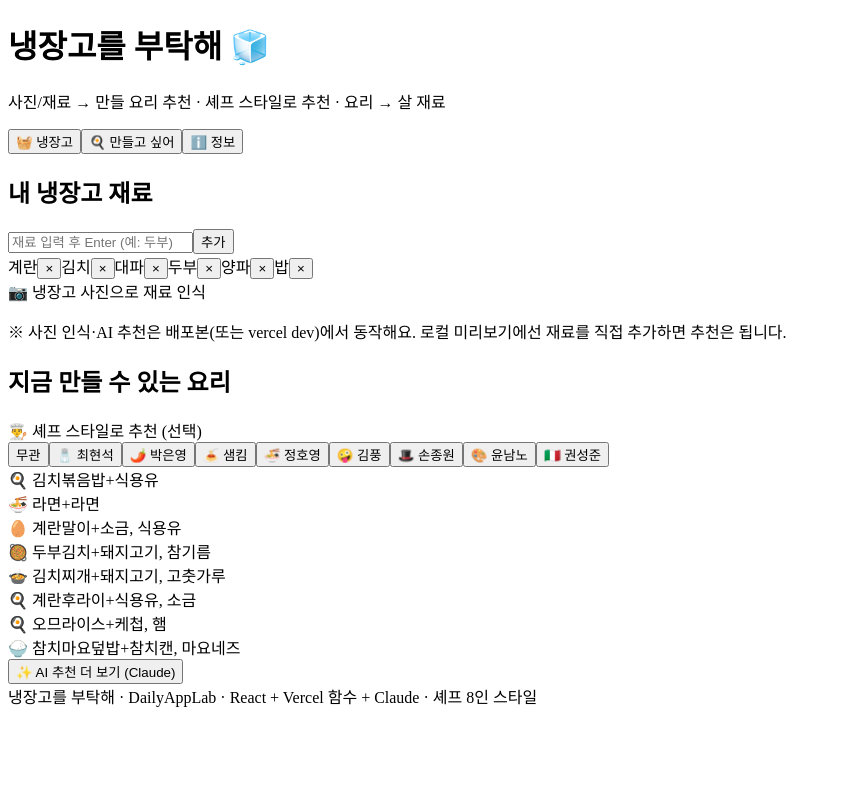
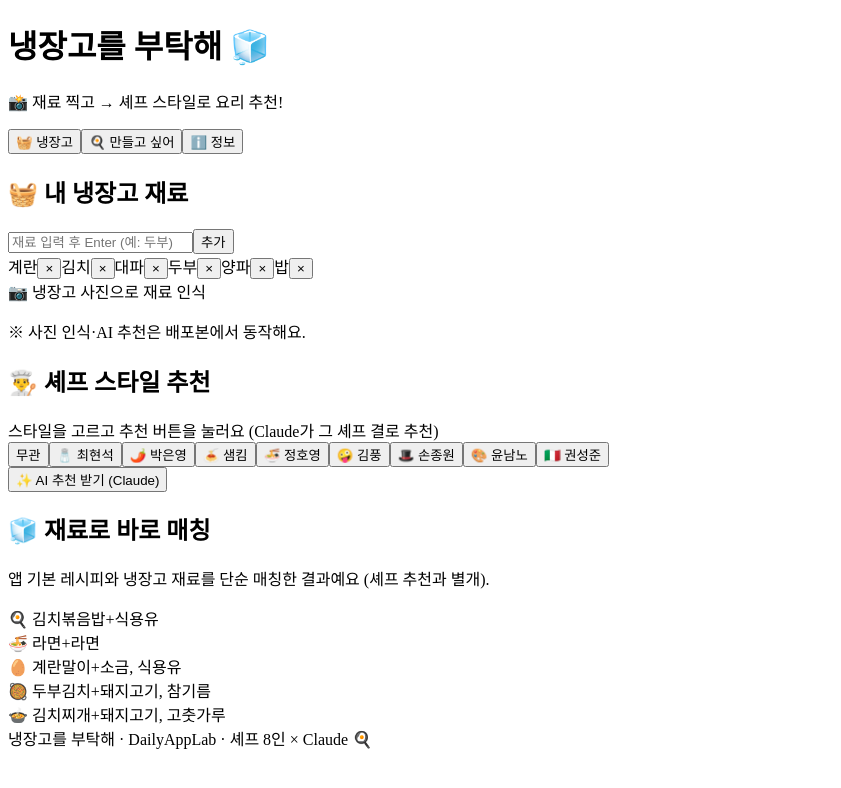
Before and after one commit to Abraham721/fridge-please, a React (Vite) app: page / in a window 1280 px wide. Shown: the top 788 px of the page, without its empty margins (0-841 px from the left). Built offline with nearby package versions, Linux system fonts and the light colour scheme; the HTML template or start-up script is replaced by a standard one.

Commit message:
키치 스타일 UI 리뉴얼 + 추천 섹션 분리

```diff
--- a/index.html
+++ b/index.html
@@ -4,6 +4,9 @@
     <meta charset="UTF-8" />
     <meta name="viewport" content="width=device-width, initial-scale=1.0" />
     <title>냉장고를 부탁해</title>
+    <link rel="preconnect" href="https://fonts.googleapis.com" />
+    <link rel="preconnect" href="https://fonts.gstatic.com" crossorigin />
+    <link href="https://fonts.googleapis.com/css2?family=Black+Han+Sans&family=Jua&display=swap" rel="stylesheet" />
   </head>
   <body>
     <div id="root"></div>
--- a/src/App.jsx
+++ b/src/App.jsx
@@ -73,7 +73,7 @@ export default function App() {
     <div className="app">
       <header className="top">
         <h1>냉장고를 부탁해 <span className="emoji">🧊</span></h1>
-        <p className="sub">사진/재료 → 만들 요리 추천 · 셰프 스타일로 추천 · 요리 → 살 재료</p>
+        <p className="sub">📸 재료 찍고 → 셰프 스타일로 요리 추천!</p>
       </header>
 
       <nav className="tabs">
@@ -88,7 +88,7 @@ export default function App() {
       {tab === 'fridge' && (
         <main>
           <section className="card">
-            <h2>내 냉장고 재료</h2>
+            <h2>🧺 내 냉장고 재료</h2>
             <div className="addrow">
               <input value={input} onChange={e => setInput(e.target.value)}
                 onKeyDown={e => { if (e.key === 'Enter') { addIngredient(input); setInput('') } }}
@@ -105,7 +105,7 @@ export default function App() {
               📷 냉장고 사진으로 재료 인식
               <input type="file" accept="image/*" onChange={onPhoto} hidden />
             </label>
-            <p className="muted small">※ 사진 인식·AI 추천은 배포본(또는 vercel dev)에서 동작해요. 로컬 미리보기에선 재료를 직접 추가하면 추천은 됩니다.</p>
+            <p className="muted small">※ 사진 인식·AI 추천은 배포본에서 동작해요.</p>
             {detected.length > 0 && (
               <div className="detected">
                 <b>인식된 재료 (눌러서 추가):</b>
@@ -118,11 +118,10 @@ export default function App() {
             )}
           </section>
 
-          <section className="card">
-            <h2>지금 만들 수 있는 요리</h2>
-
+          <section className="card chefcard">
+            <h2>👨‍🍳 셰프 스타일 추천</h2>
             <div className="chefbar">
-              <span className="lbl">👨‍🍳 셰프 스타일로 추천 (선택)</span>
+              <span className="lbl">스타일을 고르고 추천 버튼을 눌러요 (Claude가 그 셰프 결로 추천)</span>
               <div className="chips">
                 <button className={'chip add' + (chefId === '' ? ' sel' : '')} onClick={() => setChefId('')}>무관</button>
                 {CHEFS.map(c => (
@@ -131,16 +130,7 @@ export default function App() {
               </div>
               {chef && <p className="chefinfo">{chef.emoji} <b>{chef.name}</b> · {chef.cuisine} · {chef.restaurant}<br/>{chef.style}</p>}
             </div>
-
-            {local.makeable.length === 0 && local.almost.length === 0 && <p className="muted">매칭되는 요리가 없어요. 재료를 더 추가해 보세요.</p>}
-            {local.makeable.map(r => (
-              <div className="rec" key={r.name}><span>{r.emoji} {r.name}</span><span className="ok">재료 OK</span></div>
-            ))}
-            {local.almost.map(r => (
-              <div className="rec" key={r.name}><span>{r.emoji} {r.name}</span><span className="miss">+{r.missing.join(', ')}</span></div>
-            ))}
-
-            <button className="ai" onClick={onAiRecommend}>✨ {chef ? (chef.name + ' 스타일로 추천') : 'AI 추천 더 보기 (Claude)'}</button>
+            <button className="ai" onClick={onAiRecommend}>✨ {chef ? (chef.name + ' 스타일로 추천!') : 'AI 추천 받기 (Claude)'}</button>
             {aiRecipes && aiRecipes.length === 0 && <p className="muted small">추천 결과가 없어요. 재료를 더 넣거나 셰프를 바꿔보세요.</p>}
             {aiRecipes && aiRecipes.map((r, i) => (
               <div className="rec airec" key={i}>
@@ -154,13 +144,25 @@ export default function App() {
               </div>
             ))}
           </section>
+
+          <section className="card">
+            <h2>🧊 재료로 바로 매칭</h2>
+            <p className="muted small">앱 기본 레시피와 냉장고 재료를 단순 매칭한 결과예요 (셰프 추천과 별개).</p>
+            {local.makeable.length === 0 && local.almost.length === 0 && <p className="muted">매칭되는 요리가 없어요. 재료를 더 추가해 보세요.</p>}
+            {local.makeable.slice(0, 6).map(r => (
+              <div className="rec" key={r.name}><span>{r.emoji} {r.name}</span><span className="ok">재료 OK</span></div>
+            ))}
+            {local.almost.slice(0, 5).map(r => (
+              <div className="rec" key={r.name}><span>{r.emoji} {r.name}</span><span className="miss">+{r.missing.join(', ')}</span></div>
+            ))}
+          </section>
         </main>
       )}
 
       {tab === 'cook' && (
         <main>
           <section className="card">
-            <h2>만들고 싶은 요리 → 살 재료</h2>
+            <h2>🍳 만들고 싶어 → 살 재료</h2>
             <div className="addrow">
               <input value={target} onChange={e => setTarget(e.target.value)}
                 onKeyDown={e => { if (e.key === 'Enter') onCook() }}
@@ -182,7 +184,7 @@ export default function App() {
                   </div>
                   <div>
                     <b className="need">🛒 사야 할 것</b>
-                    <ul>{cook.need.length ? cook.need.map(i => <li key={i}>{i}</li>) : <li className="muted">다 있어요! 바로 만들 수 있어요 🎉</li>}</ul>
+                    <ul>{cook.need.length ? cook.need.map(i => <li key={i}>{i}</li>) : <li className="muted">다 있어요! 🎉</li>}</ul>
                   </div>
                 </div>
               </div>
@@ -194,16 +196,16 @@ export default function App() {
       {tab === 'info' && (
         <main>
           <section className="card">
-            <h2>정보</h2>
-            <p>사진 인식과 AI 추천은 <b>우리 서버(Vercel 함수)에서 Claude</b>로 동작해요. API 키는 <b>서버 환경변수에만</b> 있고, 이 앱(브라우저)이나 코드에는 들어가지 않아요.</p>
-            <p><b>셰프 스타일 추천</b>: "냉장고를 부탁해" 시즌2 8인 셰프(최현석·박은영·샘킴·정호영·김풍·손종원·윤남노·권성준)의 스타일 프로필을 Claude에 넘겨, 그 셰프 결의 요리를 추천해요.</p>
-            <p className="muted small">로컬에서 <code>npm run dev</code>(vite)만 켜면 백엔드가 없어 AI는 안 돼요. 배포본 또는 <code>vercel dev</code>에서 동작. 냉장고 재료·선택 셰프는 이 브라우저에만 저장돼요.</p>
+            <h2>ℹ️ 정보</h2>
+            <p>사진 인식과 AI 추천은 <b>우리 서버(Vercel 함수)에서 Claude</b>로 동작해요. API 키는 <b>서버 환경변수에만</b> 있어요.</p>
+            <p><b>셰프 스타일 추천</b>: 냉부 시즌2 8인 셰프(최현석·박은영·샘킴·정호영·김풍·손종원·윤남노·권성준)의 스타일·회차 요리를 Claude에 넘겨 그 셰프 결로 추천해요.</p>
+            <p className="muted small">냉장고 재료·선택 셰프는 이 브라우저에만 저장돼요.</p>
             <button className="danger" onClick={() => { if (window.confirm('재료/설정을 모두 지울까요?')) { localStorage.removeItem(LS_ING); localStorage.removeItem(LS_CHEF); window.location.reload() } }}>초기화</button>
           </section>
         </main>
       )}
 
-      <footer className="foot">냉장고를 부탁해 · DailyAppLab · React + Vercel 함수 + Claude · 셰프 8인 스타일</footer>
+      <footer className="foot">냉장고를 부탁해 · DailyAppLab · 셰프 8인 × Claude 🍳</footer>
     </div>
   )
 }
--- a/src/styles.css
+++ b/src/styles.css
@@ -1,84 +1,94 @@
 :root {
-  --bg1: #fff7ef; --bg2: #f1faf0; --card: #fff; --ink: #2a2620; --muted: #857c6f;
-  --line: #eee6dc; --accent: #f0883e; --accent2: #2fae6b; --green: #23c08a; --red: #e2614e;
+  --ink: #1b1530;
+  --pink: #ff4d8d; --lime: #8be04e; --blue: #4d7cff; --yellow: #ffd23f;
+  --tang: #ff7a3c; --mint: #36e0c8; --purple: #a87bff;
+  --card: #ffffff;
+  --sh: 4px 4px 0 var(--ink);
+  --sh-sm: 3px 3px 0 var(--ink);
 }
 * { box-sizing: border-box; margin: 0; padding: 0; }
 body {
-  font-family: -apple-system, BlinkMacSystemFont, "Segoe UI", Roboto, "Apple SD Gothic Neo", "Malgun Gothic", sans-serif;
-  background: linear-gradient(160deg, var(--bg1), var(--bg2)); color: var(--ink);
+  font-family: 'Jua', 'Apple SD Gothic Neo', 'Malgun Gothic', sans-serif;
+  color: var(--ink);
+  background:
+    radial-gradient(circle at 10px 10px, rgba(27,21,48,.05) 2px, transparent 2.5px) 0 0 / 22px 22px,
+    linear-gradient(160deg, #ffe1ef 0%, #fff6df 45%, #d8f3ff 100%);
+  background-attachment: fixed;
   -webkit-font-smoothing: antialiased; min-height: 100vh;
 }
-.app { max-width: 560px; margin: 0 auto; padding: 18px 14px 40px; }
-.top h1 { font-size: 24px; font-weight: 800; letter-spacing: -.5px; }
-.top .sub { color: var(--muted); font-size: 13px; margin-top: 2px; }
-.tabs { display: flex; gap: 6px; margin: 16px 0; }
+.app { max-width: 600px; margin: 0 auto; padding: 20px 14px 56px; }
+.top { text-align: center; margin-bottom: 14px; }
+.top h1 {
+  font-family: 'Black Han Sans', sans-serif; font-weight: 400; font-size: 36px; line-height: 1.05;
+  letter-spacing: .5px; color: #fff; -webkit-text-stroke: 2.5px var(--ink); text-shadow: 4px 4px 0 var(--pink);
+}
+.top h1 .emoji { -webkit-text-stroke: 0; }
+.top .sub {
+  margin-top: 10px; font-size: 13px; color: var(--ink); background: var(--yellow);
+  display: inline-block; padding: 5px 13px; border: 2px solid var(--ink); border-radius: 999px; box-shadow: var(--sh-sm);
+}
+.tabs { display: flex; gap: 8px; margin: 16px 0; }
 .tabs button {
-  flex: 1; padding: 10px 6px; border: 1px solid var(--line); background: #fff; color: var(--muted);
-  border-radius: 12px; font-size: 13px; font-weight: 700; cursor: pointer;
+  flex: 1; padding: 11px 6px; border: 2.5px solid var(--ink); background: #fff; color: var(--ink);
+  border-radius: 14px; font-family: inherit; font-size: 14px; cursor: pointer; box-shadow: var(--sh-sm); transition: transform .05s;
 }
-.tabs button.on { background: var(--ink); color: #fff; border-color: var(--ink); }
-.banner { border-radius: 12px; padding: 10px 13px; font-size: 13px; margin-bottom: 12px; font-weight: 600; }
-.banner.busy { background: #fff4ea; color: #b5651d; border: 1px solid #f6dcc4; }
-.banner.err { background: #fdf0ed; color: #c0392b; border: 1px solid #f3d2cb; cursor: pointer; }
-.banner .x { float: right; opacity: .6; }
-.card {
-  background: var(--card); border: 1px solid var(--line); border-radius: 16px;
-  padding: 16px 16px; margin-bottom: 14px; box-shadow: 0 6px 20px rgba(60,45,30,.05);
+.tabs button.on { background: var(--yellow); }
+.tabs button:active { transform: translate(2px,2px); box-shadow: none; }
+.banner { border: 2.5px solid var(--ink); border-radius: 14px; padding: 10px 13px; font-size: 14px; margin-bottom: 14px; box-shadow: var(--sh-sm); }
+.banner.busy { background: var(--mint); }
+.banner.err { background: var(--pink); color: #fff; cursor: pointer; }
+.banner .x { float: right; }
+.card { background: var(--card); border: 3px solid var(--ink); border-radius: 20px; padding: 18px 16px; margin-bottom: 18px; box-shadow: var(--sh); }
+.card.chefcard { background: #fff0f6; }
+.card h2 {
+  display: inline-block; font-family: 'Black Han Sans', sans-serif; font-weight: 400; font-size: 18px; color: var(--ink);
+  background: var(--lime); border: 2.5px solid var(--ink); border-radius: 10px; padding: 4px 12px; margin-bottom: 14px;
+  box-shadow: var(--sh-sm); transform: rotate(-1.5deg);
 }
-.card h2 { font-size: 15px; margin-bottom: 12px; }
+.card.chefcard h2 { background: var(--mint); }
+h3 { font-size: 16px; margin: 12px 0 6px; }
+p { margin-bottom: 10px; line-height: 1.6; }
 .addrow { display: flex; gap: 8px; margin-bottom: 12px; }
-.addrow input {
-  flex: 1; padding: 10px 12px; border: 1px solid var(--line); border-radius: 10px; font-size: 14px;
-}
-.addrow button {
-  padding: 0 16px; border: 0; background: var(--accent); color: #fff; border-radius: 10px;
-  font-weight: 800; cursor: pointer;
-}
-.chips { display: flex; flex-wrap: wrap; gap: 7px; }
-.chip {
-  display: inline-flex; align-items: center; gap: 6px; background: #fff5ec; border: 1px solid var(--line);
-  color: #4a463c; border-radius: 999px; padding: 6px 11px; font-size: 13px; font-weight: 600;
-}
-.chip button { border: 0; background: transparent; color: var(--muted); cursor: pointer; font-size: 14px; }
-.chip.add { cursor: pointer; background: #eef9f2; border-color: #cdeada; color: var(--accent2); font-weight: 700; }
-.photo {
-  display: block; margin-top: 12px; text-align: center; padding: 12px; border: 1px dashed #e0b48f;
-  border-radius: 12px; color: var(--accent); font-weight: 700; cursor: pointer; background: #fff8f1;
-}
-.muted { color: var(--muted); }
-.small { font-size: 12px; }
-.detected { margin-top: 12px; background: #f6faf7; border: 1px solid var(--line); border-radius: 12px; padding: 11px; font-size: 13px; }
+.addrow input { flex: 1; padding: 11px 12px; border: 2.5px solid var(--ink); border-radius: 12px; font-family: inherit; font-size: 14px; }
+.addrow input:focus { outline: none; background: #fffceb; }
+.addrow button { padding: 0 18px; border: 2.5px solid var(--ink); background: var(--blue); color: #fff; border-radius: 12px; font-family: inherit; font-size: 14px; cursor: pointer; box-shadow: var(--sh-sm); }
+.addrow button:active { transform: translate(2px,2px); box-shadow: none; }
+.chips { display: flex; flex-wrap: wrap; gap: 8px; }
+.chip { display: inline-flex; align-items: center; gap: 6px; background: #fff; border: 2px solid var(--ink); color: var(--ink); border-radius: 999px; padding: 6px 12px; font-size: 13.5px; box-shadow: var(--sh-sm); }
+.chip button { border: 0; background: transparent; color: var(--ink); cursor: pointer; font-size: 15px; line-height: 1; }
+.chip.add { cursor: pointer; background: var(--mint); }
+.chip.sel { background: var(--pink); color: #fff; }
+.chip:active, .chip.add:active { transform: translate(1px,1px); box-shadow: 1px 1px 0 var(--ink); }
+.photo { display: block; margin-top: 14px; text-align: center; padding: 14px; border: 2.5px dashed var(--ink); border-radius: 14px; background: var(--yellow); font-size: 15px; cursor: pointer; box-shadow: var(--sh-sm); }
+.photo:active { transform: translate(2px,2px); box-shadow: none; }
+.muted { color: #6b6480; }
+.small { font-size: 12.5px; }
+.detected { margin-top: 12px; background: #f3ffe9; border: 2px solid var(--ink); border-radius: 12px; padding: 11px; font-size: 13.5px; box-shadow: var(--sh-sm); }
 .detected b { display: block; margin-bottom: 7px; }
-.rec {
-  display: flex; justify-content: space-between; align-items: center; gap: 8px;
-  background: #fff; border: 1px solid var(--line); border-radius: 10px; padding: 9px 12px;
-  margin-bottom: 7px; font-size: 14px; font-weight: 600;
-}
-.rec em { color: var(--muted); font-weight: 500; font-style: normal; }
-.rec.airec { background: #fbf7ff; border-color: #e7dbf6; }
-.ok { font-size: 11px; font-weight: 800; color: var(--green); background: #eafaf1; border-radius: 6px; padding: 3px 8px; white-space: nowrap; }
-.miss { font-size: 11px; font-weight: 800; color: var(--accent); background: #fff1e6; border-radius: 6px; padding: 3px 8px; white-space: nowrap; }
-.ai { margin: 8px 0 4px; width: 100%; padding: 11px; border: 1px solid #e7dbf6; background: #f5efff; color: #7a4fd0; border-radius: 10px; font-weight: 800; cursor: pointer; }
-.cookresult { margin-top: 14px; border-top: 1px dashed var(--line); padding-top: 12px; }
-.cookresult h3 { font-size: 16px; margin-bottom: 10px; }
+.chefbar { margin: 2px 0 10px; }
+.chefbar .lbl { display: block; font-size: 13px; margin-bottom: 8px; }
+.chefinfo { font-size: 12.5px; color: var(--ink); background: #fff; border: 2px solid var(--ink); border-radius: 12px; padding: 9px 11px; margin-top: 10px; line-height: 1.5; box-shadow: var(--sh-sm); }
+.rec { display: flex; justify-content: space-between; align-items: center; gap: 8px; background: #fff; border: 2px solid var(--ink); border-radius: 12px; padding: 10px 12px; margin-bottom: 9px; font-size: 14.5px; box-shadow: var(--sh-sm); }
+.rec em { color: #6b6480; font-style: normal; }
+.rec.airec { flex-direction: column; align-items: stretch; gap: 6px; background: #fffdf0; }
+.rec.airec .topline { display: flex; justify-content: space-between; align-items: center; gap: 8px; }
+.ok { font-size: 11px; color: var(--ink); background: var(--lime); border: 2px solid var(--ink); border-radius: 8px; padding: 3px 8px; white-space: nowrap; }
+.miss { font-size: 11px; color: var(--ink); background: var(--tang); border: 2px solid var(--ink); border-radius: 8px; padding: 3px 8px; white-space: nowrap; }
+.ai { width: 100%; margin: 12px 0 6px; padding: 14px; border: 3px solid var(--ink); background: var(--pink); color: #fff; border-radius: 16px; font-family: 'Black Han Sans', sans-serif; font-weight: 400; font-size: 17px; letter-spacing: .5px; cursor: pointer; box-shadow: var(--sh); }
+.ai:active { transform: translate(3px,3px); box-shadow: none; }
+.steps { margin: 2px 0; padding-left: 20px; }
+.steps li { font-size: 13px; color: #3a3450; padding: 2px 0; list-style: decimal; }
+.cookresult { margin-top: 14px; border-top: 2.5px dashed var(--ink); padding-top: 14px; }
 .cols { display: grid; grid-template-columns: 1fr 1fr; gap: 12px; }
-.cols b { display: block; font-size: 13px; margin-bottom: 6px; }
-.cols .have { color: var(--green); }
-.cols .need { color: var(--accent); }
+.cols b { display: inline-block; font-size: 13px; margin-bottom: 8px; border: 2px solid var(--ink); border-radius: 8px; padding: 3px 8px; box-shadow: var(--sh-sm); }
+.cols .have { background: var(--lime); }
+.cols .need { background: var(--tang); }
 .cols ul { list-style: none; }
-.cols li { font-size: 13px; padding: 4px 0; border-bottom: 1px solid #f3eee6; }
-.field { display: block; font-size: 13px; font-weight: 700; margin-bottom: 12px; color: #4a463c; }
-.field select, .field input { width: 100%; margin-top: 6px; padding: 10px 12px; border: 1px solid var(--line); border-radius: 10px; font-size: 14px; font-weight: 400; }
-.danger { margin-top: 6px; padding: 9px 14px; border: 1px solid #f3d2cb; background: #fdf0ed; color: var(--red); border-radius: 10px; font-weight: 700; cursor: pointer; }
-.foot { text-align: center; color: var(--muted); font-size: 11px; margin-top: 18px; }
-@media (max-width: 420px) { .cols { grid-template-columns: 1fr; } }
-
-/* 셰프 선택 + AI 레시피 단계 */
-.chefbar { margin: 12px 0 4px; }
-.chefbar .lbl { display: block; font-size: 12px; font-weight: 700; color: var(--muted); margin-bottom: 6px; }
-.chip.sel { background: var(--ink); color: #fff; border-color: var(--ink); }
-.chefinfo { font-size: 12px; color: var(--muted); margin: 6px 2px 0; line-height: 1.5; }
-.rec.airec { flex-direction: column; align-items: stretch; gap: 5px; }
-.rec.airec .topline { display: flex; justify-content: space-between; align-items: center; gap: 8px; }
-.steps { margin: 2px 0 2px; padding-left: 20px; }
-.steps li { font-size: 12.5px; color: #5a5347; padding: 2px 0; list-style: decimal; border: 0; }
+.cols li { font-size: 13.5px; padding: 5px 0; border-bottom: 1.5px dotted #d8d2e6; }
+.field { display: block; font-size: 13.5px; margin-bottom: 12px; }
+.field select, .field input { width: 100%; margin-top: 6px; padding: 10px 12px; border: 2.5px solid var(--ink); border-radius: 12px; font-family: inherit; font-size: 14px; }
+.danger { margin-top: 6px; padding: 10px 14px; border: 2.5px solid var(--ink); background: var(--tang); color: #fff; border-radius: 12px; font-family: inherit; cursor: pointer; box-shadow: var(--sh-sm); }
+.danger:active { transform: translate(2px,2px); box-shadow: none; }
+code { background: var(--yellow); border: 1.5px solid var(--ink); border-radius: 5px; padding: 0 4px; font-size: 12px; }
+.foot { text-align: center; color: #fff; font-size: 12px; margin-top: 20px; background: var(--purple); padding: 11px; border: 2.5px solid var(--ink); border-radius: 14px; box-shadow: var(--sh-sm); }
+@media (max-width: 430px) { .cols { grid-template-columns: 1fr; } .top h1 { font-size: 30px; } }
```
